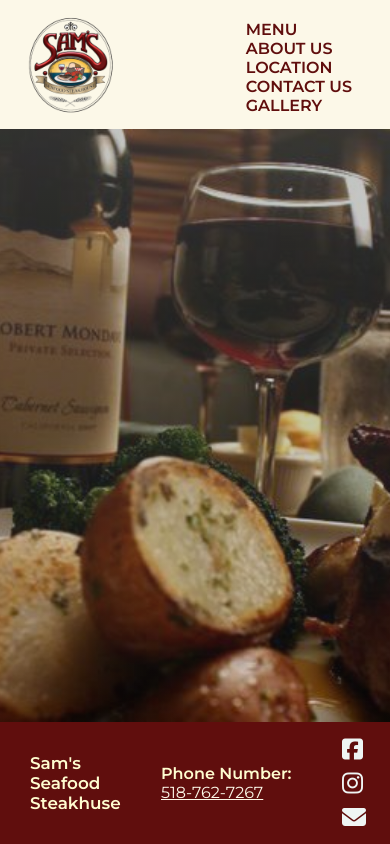
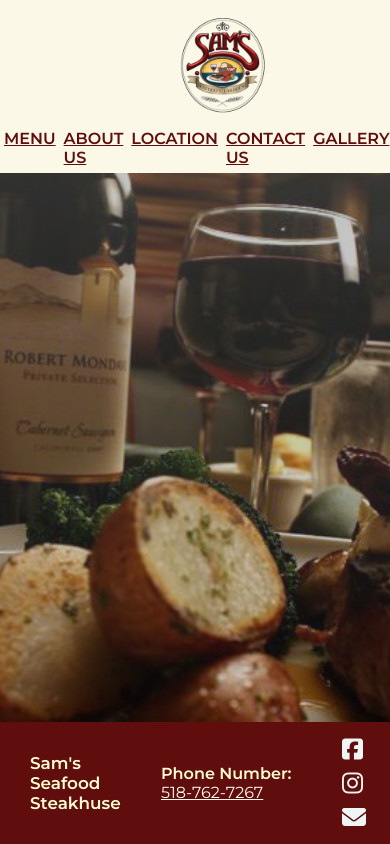
Before and after one commit to santibeca/SamsSteakhouse, a plain HTML site: page index.html in a window 390 px wide. Drawn offline with Linux system fonts and the light colour scheme.

Commit message:
Add files via upload
commit 04/07/2022

```diff
--- a/resources/css/style.css
+++ b/resources/css/style.css
@@ -182,20 +182,33 @@ nav li a:hover {
 @media only screen and (max-width: 450px) {
 
     .navigation-container {
-        flex-wrap: nowrap;
-        flex-direction: row;
+        flex-wrap: wrap;
+        flex-direction: column;
         justify-content: space-between;
     }
 
     nav ul {
         display: flex;
-        flex-direction: column;
+        flex-direction:row;
+        justify-content: center;
+
     }
-
-    nav ul li {
+    nav ul li{
+        display: flex;
         font-weight: bold;
     }
 
+    nav ul li p{
+        font-weight: bold;
+        font-size: 1rem;
+
+    }
+    nav ul li a{
+        justify-content: center;
+        align-items: center;
+        padding: 0px 4px 6px 4px;
+        text-decoration: underline;
+    }
     .footer-adress p {
         display: none;
     }
```
